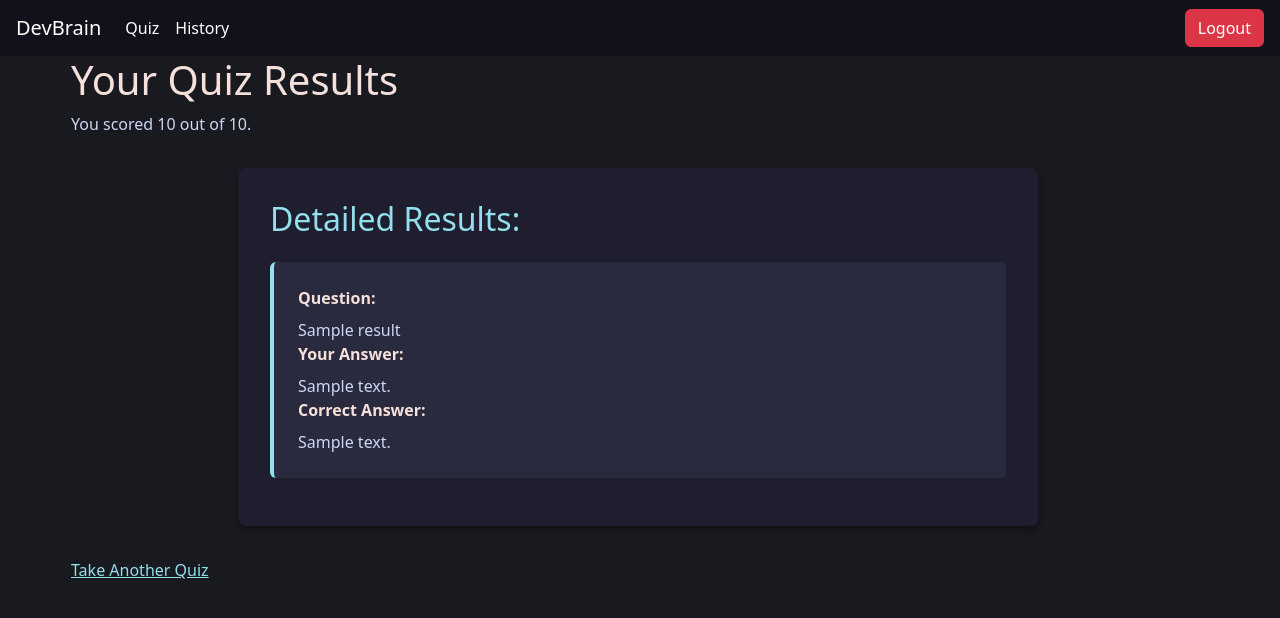
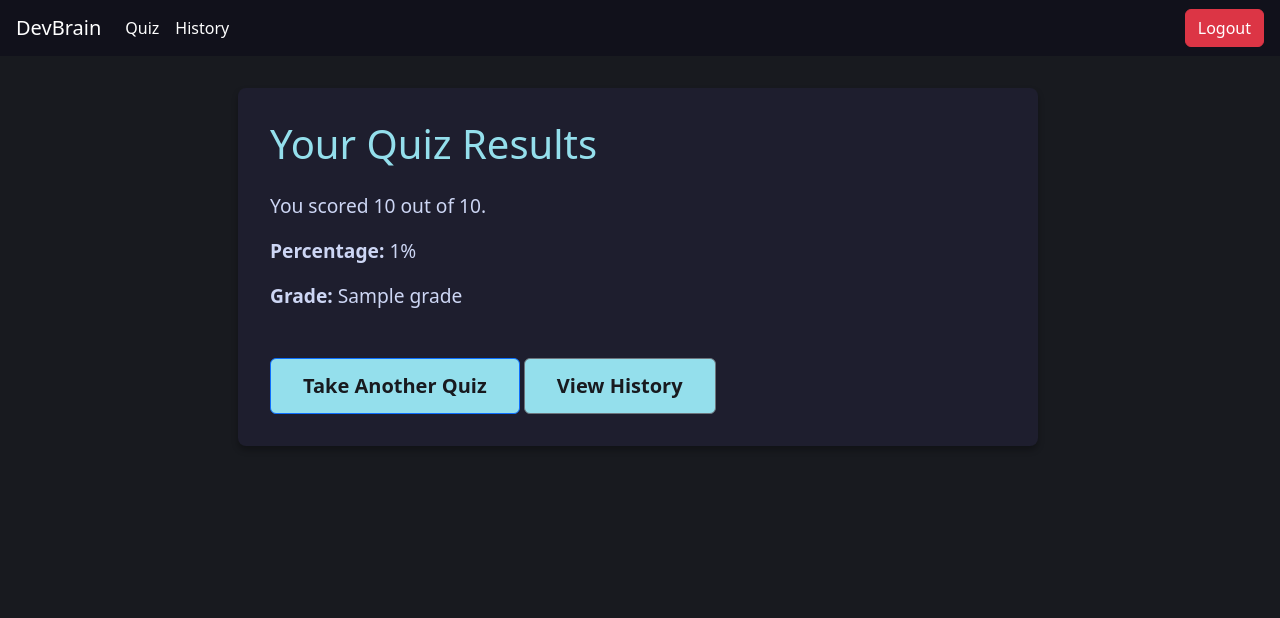
Before and after one commit to RichardOyelowo/DevBrain, a Flask app: template templates/results.html in a window 1280 px wide. Shown: the top 618 px of the page. Run offline with Flask 3, Linux system fonts and the light colour scheme; the visitor is signed in with stand-in values (Sample User, id 1); the template is opened without the code that fills it: most values are stand-ins (such as "Sample title", 1, 10 or a date in 2020); parts of the project's set-up code (start-up, migrations or seed data) failed here and were passed over.

Commit message:
updated result page to aid mi styling format

```diff
--- a/templates/results.html
+++ b/templates/results.html
@@ -5,25 +5,17 @@
 {% endblock %}
 
 {% block body %}
-    <div>
+    <div class="results-details">
         <h1>Your Quiz Results</h1>
         <p>You scored {{ score }} out of {{ total }}.</p>
+        <p><strong>Percentage:</strong> {{ percentage }}%</p>
+        <p><strong>Grade:</strong> {{ grade }}</p>
+
+        <div class="actions">
+            <a href="{{ url_for('quiz') }}" class="btn btn-primary btn-lg">Take Another Quiz</a>
+            {% if session.get('user_id') %}
+                <a href="{{ url_for('history') }}" class="btn btn-secondary btn-lg">View History</a>
+            {% endif %}
+        </div>
     </div>
-
-    <!-- Result details -->
-    <div class="results-details">
-        <h2>Detailed Results:</h2>
-        <ul>
-            {% for question, user_answer, correct_answer in results %}
-                <li>
-                    <strong>Question:</strong> {{ question }}<br>
-                    <strong>Your Answer:</strong> {{ user_answer }}<br>
-                    <strong>Correct Answer:</strong> {{ correct_answer }}<br>
-                </li>
-            {% endfor %}
-        </ul>
-    </div>
-
-    <a href="/">Take Another Quiz</a>
-
 {% endblock %}
```
